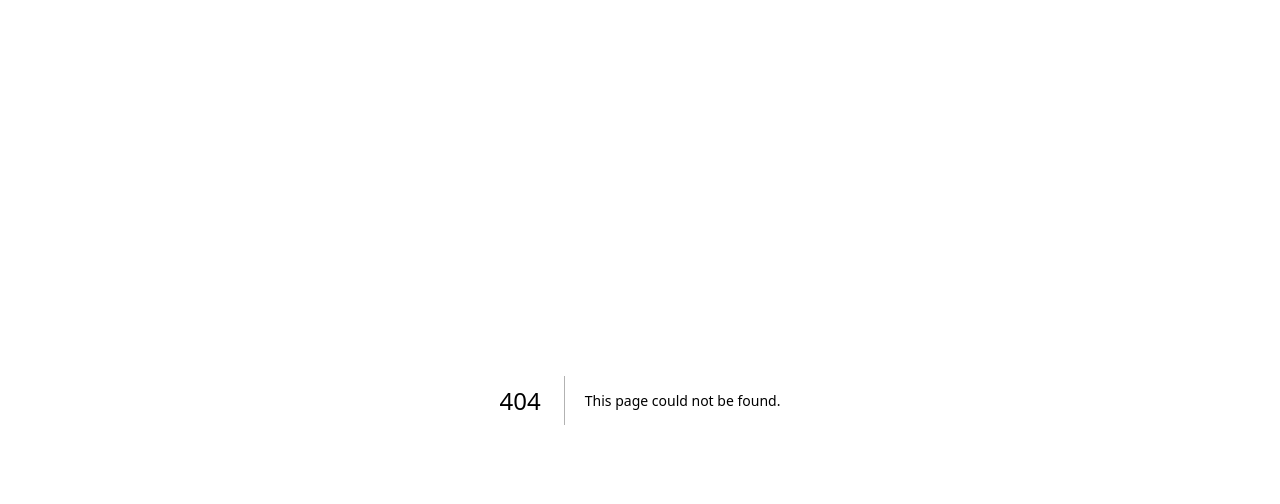
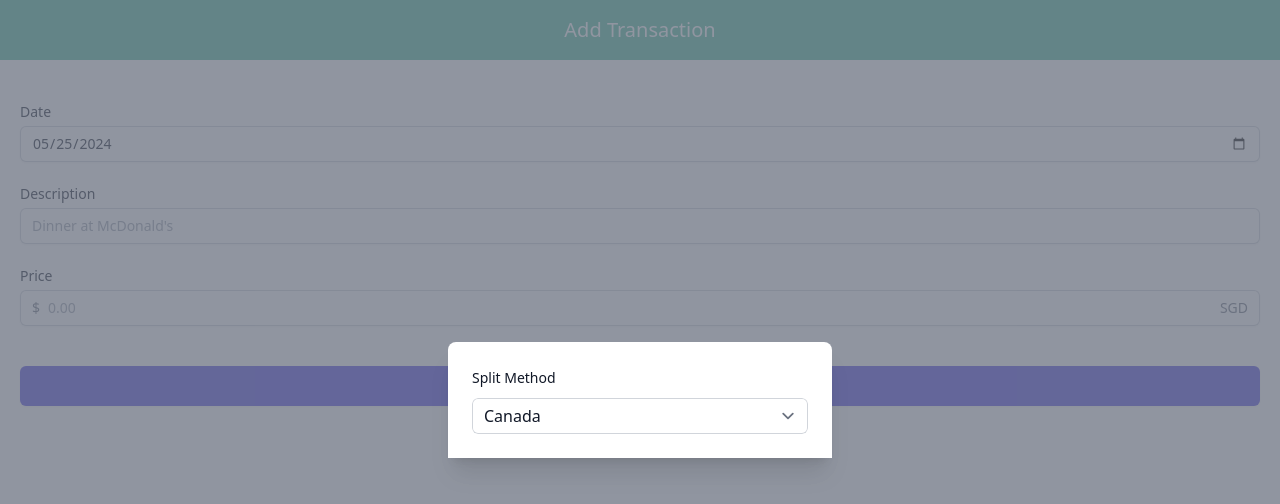
Before and after one commit to ShenyiCui/telesplit-monorepo, a Next.js app in the folder apps/telesplit-frontend/: page /add-transaction in a window 1280 px wide. Before the commit this address had no page. Shown: the top 504 px of the page. Built offline with nearby package versions, Linux system fonts and the light colour scheme.

Commit message:
feat(frontend): add telesplit modal :sparkles:

```diff
--- /dev/null
+++ b/apps/telesplit-frontend/src/components/modal/Modal.tsx
@@ -0,0 +1,53 @@
+import React from "react";
+
+import {
+  Dialog,
+  DialogPanel,
+  Transition,
+  TransitionChild,
+} from "@headlessui/react";
+
+import { CheckIcon } from "@heroicons/react/24/outline";
+
+interface ModalProps {
+  children: React.ReactNode;
+  isOpen: boolean;
+  onClose?: () => void;
+}
+const Modal = ({ children, isOpen, onClose }: ModalProps) => {
+  return (
+    <Transition show={isOpen}>
+      <Dialog className="relative z-10" onClose={onClose || (() => "")}>
+        <TransitionChild
+          enter="ease-out duration-300"
+          enterFrom="opacity-0"
+          enterTo="opacity-100"
+          leave="ease-in duration-200"
+          leaveFrom="opacity-100"
+          leaveTo="opacity-0"
+        >
+          <div className="fixed inset-0 bg-gray-500 bg-opacity-75 transition-opacity" />
+        </TransitionChild>
+
+        <div className="fixed inset-0 z-10 w-screen overflow-y-auto">
+          <div className="flex min-h-full items-end justify-center text-center sm:items-center sm:p-0">
+            <TransitionChild
+              enter="ease-out duration-300"
+              enterFrom="opacity-0 translate-y-4 sm:translate-y-0 sm:scale-95"
+              enterTo="opacity-100 translate-y-0 sm:scale-100"
+              leave="ease-in duration-200"
+              leaveFrom="opacity-100 translate-y-0 sm:scale-100"
+              leaveTo="opacity-0 translate-y-4 sm:translate-y-0 sm:scale-95"
+            >
+              <DialogPanel className="relative w-screen transform overflow-hidden rounded-t-lg bg-white px-4 pb-4 pt-5 text-left shadow-xl transition-all sm:my-8 sm:w-full sm:max-w-sm sm:p-6">
+                {children}
+              </DialogPanel>
+            </TransitionChild>
+          </div>
+        </div>
+      </Dialog>
+    </Transition>
+  );
+};
+
+export default Modal;
--- /dev/null
+++ b/apps/telesplit-frontend/src/components/modal/index.ts
@@ -0,0 +1 @@
+export { default } from "./Modal";
--- /dev/null
+++ b/apps/telesplit-frontend/src/pages/add-transaction/index.tsx
@@ -0,0 +1,115 @@
+import React, { useState } from "react";
+import { CheckCircleIcon } from "@heroicons/react/16/solid";
+import Modal from "@frontend/src/components/modal";
+
+const AddTransaction = () => {
+  const [open, setOpen] = useState(true);
+
+  return (
+    <>
+      <div className="flex items-center justify-center py-4 bg-greenBg">
+        <h1 className="text-white text-xl	font-light">Add Transaction</h1>
+      </div>
+      <form className="w-full px-5 py-10">
+        <div className="mb-5">
+          <label
+            htmlFor="email"
+            className="block text-sm font-medium leading-6 text-gray-900"
+          >
+            Date
+          </label>
+          <div className="mt-0.5">
+            <input
+              required
+              defaultValue={new Date().toISOString().split("T")[0]}
+              type="date"
+              name="date"
+              id="date"
+              className="block w-full rounded-md border-0 py-1.5 text-gray-900 shadow-sm ring-1 ring-inset ring-gray-300 placeholder:text-gray-400 focus:ring-2 focus:ring-inset focus:ring-indigo-600 sm:text-sm sm:leading-6"
+            />
+          </div>
+        </div>
+
+        <div className="mb-5">
+          <label
+            htmlFor="description"
+            className="block text-sm font-medium leading-6 text-gray-900"
+          >
+            Description
+          </label>
+          <div className="mt-0.5">
+            <input
+              required
+              type="text"
+              name="description"
+              id="description"
+              className="block w-full rounded-md border-0 py-1.5 text-gray-900 shadow-sm ring-1 ring-inset ring-gray-300 placeholder:text-gray-400 focus:ring-2 focus:ring-inset focus:ring-indigo-600 sm:text-sm sm:leading-6"
+              placeholder="Dinner at McDonald's"
+            />
+          </div>
+        </div>
+
+        <div className="mb-5">
+          <label
+            htmlFor="price"
+            className="block text-sm font-medium leading-6 text-gray-900"
+          >
+            Price
+          </label>
+          <div className="relative mt-0.5 rounded-md shadow-sm">
+            <div className="pointer-events-none absolute inset-y-0 left-0 flex items-center pl-3">
+              <span className="text-gray-500 sm:text-sm">$</span>
+            </div>
+            <input
+              required
+              type="text"
+              name="price"
+              id="price"
+              className="block w-full rounded-md border-0 py-1.5 pl-7 pr-12 text-gray-900 ring-1 ring-inset ring-gray-300 placeholder:text-gray-400 focus:ring-2 focus:ring-inset focus:ring-indigo-600 sm:text-sm sm:leading-6"
+              placeholder="0.00"
+              aria-describedby="price-currency"
+            />
+            <div className="pointer-events-none absolute inset-y-0 right-0 flex items-center pr-3">
+              <span className="text-gray-500 sm:text-sm" id="price-currency">
+                SGD
+              </span>
+            </div>
+          </div>
+        </div>
+
+        <button
+          type="submit"
+          className="w-full mt-5 inline-flex justify-center items-center gap-x-2 rounded-md bg-indigo-600 px-3.5 py-2.5 text-sm font-semibold text-white shadow-sm hover:bg-indigo-500 focus-visible:outline focus-visible:outline-2 focus-visible:outline-offset-2 focus-visible:outline-indigo-600"
+        >
+          Submit
+          <CheckCircleIcon className="-mr-0.5 h-5 w-5" aria-hidden="true" />
+        </button>
+      </form>
+
+      <Modal isOpen={open} onClose={() => setOpen(false)}>
+        <div className="flex flex-col">
+          <div className="w-full">
+            <label
+              htmlFor="split-method"
+              className="block text-sm font-medium leading-6 text-gray-900"
+            >
+              Split Method
+            </label>
+            <select
+              id="split-method"
+              name="split-method"
+              className="mt-2 w-full block rounded-md border-0 py-1.5 pl-3 pr-10 text-gray-900 ring-1 ring-inset ring-gray-300"
+              defaultValue="Canada"
+            >
+              <option>United States</option>
+              <option>Canada</option>
+              <option>Mexico</option>
+            </select>
+          </div>
+        </div>
+      </Modal>
+    </>
+  );
+};
+
+export default AddTransaction;
--- a/apps/telesplit-frontend/tailwind.config.ts
+++ b/apps/telesplit-frontend/tailwind.config.ts
@@ -14,6 +14,6 @@ const config: Config = {
       },
     },
   },
-  plugins: [],
+  plugins: [require("@tailwindcss/forms")],
 };
 export default config;
```
Also changed, not shown: apps/telesplit-frontend/package.json (+4 -3 lines), apps/telesplit-frontend/api/hello.ts (renamed from apps/telesplit-frontend/src/pages/api/hello.ts), 1 other file (tests, documents, lock files or other folders).
